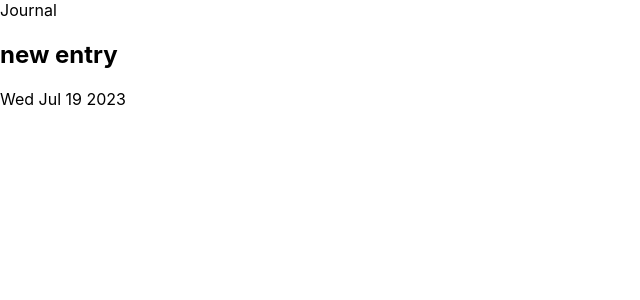
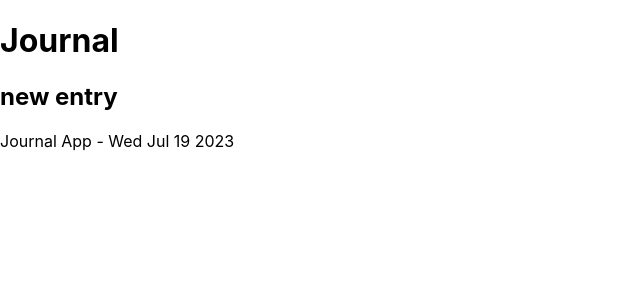
Before and after one commit to DorisW3/Journal, a React (Create React App) app: page / in a window 1280 px wide. Shown: the top 300 px of the page, without its empty margins (0-640 px from the left). Built offline with nearby package versions, Linux system fonts and the light colour scheme.

Commit message:
add footer-text

```diff
--- a/src/components/Footer/Footer.js
+++ b/src/components/Footer/Footer.js
@@ -1,5 +1,5 @@
 export function Footer() {
   const currentDate = new Date();
 
-  return <span>{currentDate.toDateString()}</span>;
+  return <span>Journal App - {currentDate.toDateString()}</span>;
 }
--- a/src/components/Header/Header.js
+++ b/src/components/Header/Header.js
@@ -1,3 +1,7 @@
-export function Header({children}) {
-  return <header className="header">{children}</header>;
+export function Header({ children }) {
+  return (
+    <header className="header">
+      <h1>{children}</h1>
+    </header>
+  );
 }
--- a/src/components/Main/EntryForm.js
+++ b/src/components/Main/EntryForm.js
@@ -1,3 +1,5 @@
+
+
 /*
 <input></input>
 <textarea></textarea>
```
